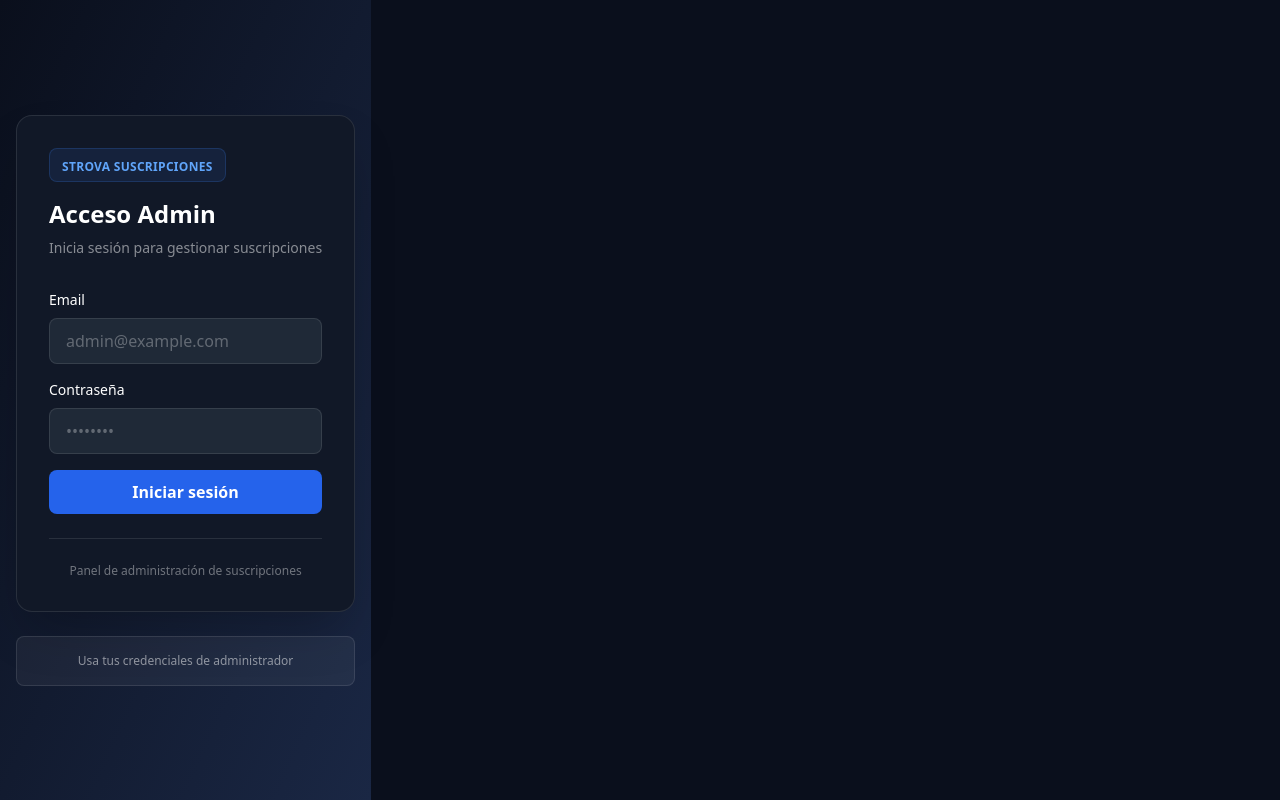
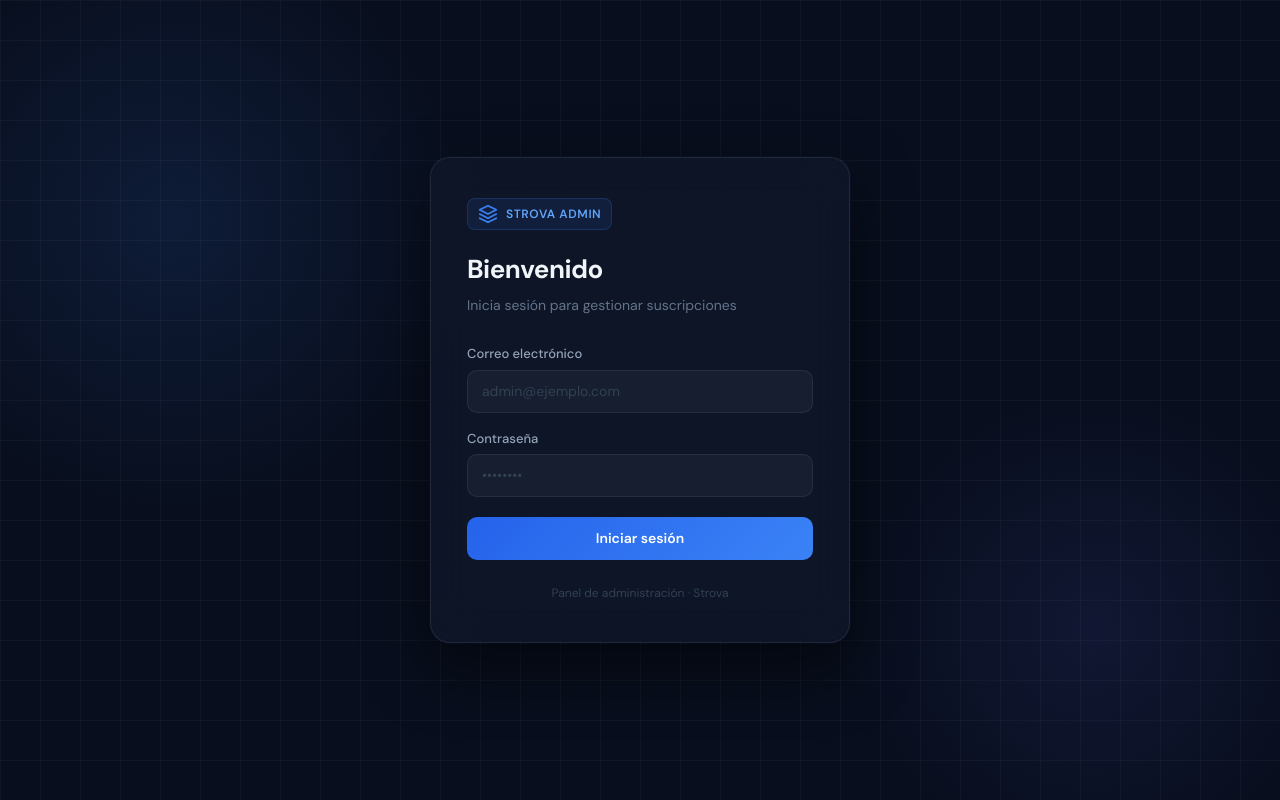
Before and after one commit to alainaspiro-byte/Strova_Admin, a Next.js app: page /login in a window 1280 px wide. Built offline with nearby package versions, Linux system fonts and the light colour scheme.

Commit message:
Correccion de carga de datos en tabla Organizaciones

```diff
--- a/app/login/page.tsx
+++ b/app/login/page.tsx
@@ -23,7 +23,6 @@ export default function LoginPage() {
     e.preventDefault()
     setError('')
     setIsLoading(true)
-
     try {
       await login(email, password)
       router.push('/')
@@ -34,56 +33,57 @@ export default function LoginPage() {
     }
   }
 
-  if (authLoading) {
+  if (authLoading || isAuthenticated) {
     return (
-      <div className="min-h-screen bg-[#f8fafc] dark:bg-[#0a0f1c] flex items-center justify-center">
-        <p className="text-slate-600 dark:text-white/50 text-sm">Cargando…</p>
-      </div>
-    )
-  }
-
-  if (isAuthenticated) {
-    return (
-      <div className="min-h-screen bg-[#f8fafc] dark:bg-[#0a0f1c] flex items-center justify-center">
-        <p className="text-slate-600 dark:text-white/50 text-sm">Redirigiendo al panel…</p>
+      <div style={styles.root}>
+        <p style={{ color: '#94a3b8', fontSize: 14 }}>
+          {isAuthenticated ? 'Redirigiendo…' : 'Cargando…'}
+        </p>
       </div>
     )
   }
 
   return (
-    <div className="min-h-screen bg-gradient-to-br from-slate-100 to-slate-200 dark:from-[#0a0f1c] dark:to-[#1a2744] flex items-center justify-center p-4">
-      <div className="w-full max-w-md">
-        <div className="bg-white dark:bg-[#111827] rounded-2xl border border-slate-200 dark:border-white/10 p-8 shadow-xl dark:shadow-2xl">
-          <div className="mb-8">
-            <div className="inline-block px-3 py-1 rounded-lg bg-blue-500/10 border border-blue-500/20 mb-4">
-              <span className="text-xs font-semibold text-blue-600 dark:text-blue-400 uppercase tracking-wide">
-                Strova Suscripciones
-              </span>
+    <>
+      <style>{css}</style>
+      <div style={styles.root}>
+        {/* Fondo decorativo */}
+        <div style={styles.bgOrb1} />
+        <div style={styles.bgOrb2} />
+        <div style={styles.bgGrid} />
+
+        {/* Modal centrado */}
+        <div style={styles.card} className="login-card">
+          {/* Header */}
+          <div style={styles.cardHeader}>
+            <div style={styles.logo}>
+              <svg width="20" height="20" viewBox="0 0 24 24" fill="none">
+                <path d="M12 2L2 7l10 5 10-5-10-5zM2 17l10 5 10-5M2 12l10 5 10-5" stroke="#3b82f6" strokeWidth="2" strokeLinecap="round" strokeLinejoin="round"/>
+              </svg>
+              <span style={styles.logoText}>Strova Admin</span>
             </div>
-            <h1 className="text-2xl font-bold text-slate-900 dark:text-white mb-2">Acceso Admin</h1>
-            <p className="text-sm text-slate-600 dark:text-white/50">Inicia sesión para gestionar suscripciones</p>
+            <h1 style={styles.title}>Bienvenido</h1>
+            <p style={styles.subtitle}>Inicia sesión para gestionar suscripciones</p>
           </div>
 
-          <form onSubmit={handleSubmit} className="space-y-4">
-            <div>
-              <label htmlFor="email" className="block text-sm font-medium text-slate-700 dark:text-white mb-2">
-                Email
-              </label>
+          {/* Formulario */}
+          <form onSubmit={handleSubmit} style={styles.form}>
+            <div style={styles.field}>
+              <label htmlFor="email" style={styles.label}>Correo electrónico</label>
               <input
                 id="email"
                 type="email"
                 value={email}
                 onChange={(e) => setEmail(e.target.value)}
-                placeholder="admin@example.com"
+                placeholder="admin@ejemplo.com"
                 required
-                className="w-full px-4 py-2.5 bg-white dark:bg-[#1f2937] border border-slate-300 dark:border-white/10 rounded-lg text-slate-900 dark:text-white placeholder-slate-400 dark:placeholder-white/30 focus:outline-none focus:border-blue-500/50 focus:ring-2 focus:ring-blue-500/20 transition"
+                style={styles.input}
+                className="login-input"
               />
             </div>
 
-            <div>
-              <label htmlFor="password" className="block text-sm font-medium text-slate-700 dark:text-white mb-2">
-                Contraseña
-              </label>
+            <div style={styles.field}>
+              <label htmlFor="password" style={styles.label}>Contraseña</label>
               <input
                 id="password"
                 type="password"
@@ -91,34 +91,247 @@ export default function LoginPage() {
                 onChange={(e) => setPassword(e.target.value)}
                 placeholder="••••••••"
                 required
-                className="w-full px-4 py-2.5 bg-white dark:bg-[#1f2937] border border-slate-300 dark:border-white/10 rounded-lg text-slate-900 dark:text-white placeholder-slate-400 dark:placeholder-white/30 focus:outline-none focus:border-blue-500/50 focus:ring-2 focus:ring-blue-500/20 transition"
+                style={styles.input}
+                className="login-input"
               />
             </div>
 
             {error && (
-              <div className="px-4 py-3 rounded-lg bg-red-500/10 border border-red-500/20">
-                <p className="text-sm text-red-600 dark:text-red-400">{error}</p>
+              <div style={styles.errorBox} className="login-error">
+                <svg width="14" height="14" viewBox="0 0 24 24" fill="none" style={{ flexShrink: 0 }}>
+                  <circle cx="12" cy="12" r="10" stroke="#f87171" strokeWidth="2"/>
+                  <line x1="12" y1="8" x2="12" y2="12" stroke="#f87171" strokeWidth="2" strokeLinecap="round"/>
+                  <circle cx="12" cy="16" r="1" fill="#f87171"/>
+                </svg>
+                <span>{error}</span>
               </div>
             )}
 
             <button
               type="submit"
               disabled={isLoading}
-              className="w-full py-2.5 bg-blue-600 hover:bg-blue-700 disabled:bg-blue-600/50 disabled:cursor-not-allowed text-white font-semibold rounded-lg transition duration-200"
+              style={styles.button}
+              className="login-btn"
             >
-              {isLoading ? 'Iniciando sesión...' : 'Iniciar sesión'}
+              {isLoading ? (
+                <span style={styles.btnInner}>
+                  <span style={styles.spinner} className="spinner" />
+                  Iniciando sesión…
+                </span>
+              ) : (
+                'Iniciar sesión'
+              )}
             </button>
           </form>
 
-          <div className="mt-6 pt-6 border-t border-slate-200 dark:border-white/10">
-            <p className="text-xs text-slate-500 dark:text-white/40 text-center">Panel de administración de suscripciones</p>
-          </div>
-        </div>
-
-        <div className="mt-6 p-4 rounded-lg bg-white/80 dark:bg-white/5 border border-slate-200 dark:border-white/10 text-xs text-slate-600 dark:text-white/50 text-center">
-          <p>Usa tus credenciales de administrador</p>
+          <p style={styles.footer}>Panel de administración · Strova</p>
         </div>
       </div>
-    </div>
+    </>
   )
 }
+
+const styles: Record<string, React.CSSProperties> = {
+  root: {
+    position: 'fixed',
+    inset: 0,
+    display: 'flex',
+    alignItems: 'center',
+    justifyContent: 'center',
+    background: '#080e1d',
+    overflow: 'hidden',
+    fontFamily: "'DM Sans', system-ui, sans-serif",
+  },
+  bgOrb1: {
+    position: 'absolute',
+    width: 600,
+    height: 600,
+    borderRadius: '50%',
+    background: 'radial-gradient(circle, rgba(59,130,246,0.12) 0%, transparent 70%)',
+    top: '-10%',
+    left: '-10%',
+    pointerEvents: 'none',
+  },
+  bgOrb2: {
+    position: 'absolute',
+    width: 500,
+    height: 500,
+    borderRadius: '50%',
+    background: 'radial-gradient(circle, rgba(99,102,241,0.1) 0%, transparent 70%)',
+    bottom: '-10%',
+    right: '-5%',
+    pointerEvents: 'none',
+  },
+  bgGrid: {
+    position: 'absolute',
+    inset: 0,
+    backgroundImage: `linear-gradient(rgba(255,255,255,0.03) 1px, transparent 1px),
+      linear-gradient(90deg, rgba(255,255,255,0.03) 1px, transparent 1px)`,
+    backgroundSize: '40px 40px',
+    pointerEvents: 'none',
+  },
+  card: {
+    position: 'relative',
+    width: '100%',
+    maxWidth: 420,
+    margin: '0 16px',
+    background: 'rgba(15, 23, 42, 0.85)',
+    backdropFilter: 'blur(20px)',
+    border: '1px solid rgba(255,255,255,0.08)',
+    borderRadius: 20,
+    padding: '40px 36px',
+    boxShadow: '0 25px 60px rgba(0,0,0,0.5), 0 0 0 1px rgba(59,130,246,0.05)',
+  },
+  cardHeader: {
+    marginBottom: 28,
+  },
+  logo: {
+    display: 'inline-flex',
+    alignItems: 'center',
+    gap: 8,
+    background: 'rgba(59,130,246,0.1)',
+    border: '1px solid rgba(59,130,246,0.2)',
+    borderRadius: 8,
+    padding: '5px 10px',
+    marginBottom: 20,
+  },
+  logoText: {
+    fontSize: 12,
+    fontWeight: 600,
+    color: '#60a5fa',
+    letterSpacing: '0.05em',
+    textTransform: 'uppercase' as const,
+  },
+  title: {
+    fontSize: 26,
+    fontWeight: 700,
+    color: '#f1f5f9',
+    margin: '0 0 6px',
+    letterSpacing: '-0.02em',
+  },
+  subtitle: {
+    fontSize: 14,
+    color: '#64748b',
+    margin: 0,
+  },
+  form: {
+    display: 'flex',
+    flexDirection: 'column' as const,
+    gap: 16,
+  },
+  field: {
+    display: 'flex',
+    flexDirection: 'column' as const,
+    gap: 6,
+  },
+  label: {
+    fontSize: 13,
+    fontWeight: 500,
+    color: '#94a3b8',
+  },
+  input: {
+    width: '100%',
+    padding: '10px 14px',
+    background: 'rgba(255,255,255,0.04)',
+    border: '1px solid rgba(255,255,255,0.08)',
+    borderRadius: 10,
+    color: '#f1f5f9',
+    fontSize: 14,
+    outline: 'none',
+    boxSizing: 'border-box' as const,
+    transition: 'border-color 0.2s, box-shadow 0.2s',
+  },
+  errorBox: {
+    display: 'flex',
+    alignItems: 'flex-start',
+    gap: 8,
+    padding: '10px 14px',
+    background: 'rgba(239,68,68,0.08)',
+    border: '1px solid rgba(239,68,68,0.2)',
+    borderRadius: 10,
+    color: '#fca5a5',
+    fontSize: 13,
+    lineHeight: 1.5,
+  },
+  button: {
+    width: '100%',
+    padding: '11px 0',
+    background: 'linear-gradient(135deg, #2563eb, #3b82f6)',
+    border: 'none',
+    borderRadius: 10,
+    color: '#fff',
+    fontSize: 14,
+    fontWeight: 600,
+    cursor: 'pointer',
+    transition: 'opacity 0.2s, transform 0.1s',
+    marginTop: 4,
+  },
+  btnInner: {
+    display: 'flex',
+    alignItems: 'center',
+    justifyContent: 'center',
+    gap: 8,
+  },
+  spinner: {
+    width: 14,
+    height: 14,
+    border: '2px solid rgba(255,255,255,0.3)',
+    borderTopColor: '#fff',
+    borderRadius: '50%',
+    display: 'inline-block',
+  },
+  footer: {
+    marginTop: 24,
+    fontSize: 12,
+    color: '#334155',
+    textAlign: 'center' as const,
+  },
+}
+
+const css = `
+  @import url('https://fonts.googleapis.com/css2?family=DM+Sans:wght@400;500;600;700&display=swap');
+
+  .login-card {
+    animation: cardIn 0.4s cubic-bezier(0.16, 1, 0.3, 1) both;
+  }
+  @keyframes cardIn {
+    from { opacity: 0; transform: translateY(20px) scale(0.97); }
+    to   { opacity: 1; transform: translateY(0) scale(1); }
+  }
+
+  .login-input:focus {
+    border-color: rgba(59,130,246,0.5) !important;
+    box-shadow: 0 0 0 3px rgba(59,130,246,0.12) !important;
+  }
+  .login-input::placeholder {
+    color: #334155;
+  }
+
+  .login-btn:hover:not(:disabled) {
+    opacity: 0.9;
+    transform: translateY(-1px);
+  }
+  .login-btn:active:not(:disabled) {
+    transform: translateY(0);
+  }
+  .login-btn:disabled {
+    opacity: 0.6;
+    cursor: not-allowed;
+  }
+
+  .login-error {
+    animation: shake 0.3s ease;
+  }
+  @keyframes shake {
+    0%, 100% { transform: translateX(0); }
+    25%       { transform: translateX(-4px); }
+    75%       { transform: translateX(4px); }
+  }
+
+  .spinner {
+    animation: spin 0.7s linear infinite;
+  }
+  @keyframes spin {
+    to { transform: rotate(360deg); }
+  }
+`
--- a/lib/api.ts
+++ b/lib/api.ts
@@ -541,6 +541,58 @@ export class ApiClient {
   }
 
   /**
+   * Carga organizaciones y usuarios en paralelo, luego cruza por organizationId
+   * para enriquecer cada fila con adminName, adminEmail y adminPhone.
+   *
+   * La API no devuelve datos del admin en GET /organization, pero cada UserResponse
+   * tiene organizationId, fullName, email y phone, lo que permite el cruce en cliente.
+   */
+  async getOrganizationsWithAdmins(params?: {
+    page?: number
+    perPage?: number
+    sortOrder?: string
+  }): Promise<PaginatedResult<OrganizationClientRow>> {
+    // Lanzar ambas llamadas en paralelo
+    const [orgsRes, usersRaw] = await Promise.all([
+      this.getOrganizations(params),
+      this.request<unknown>('/user?page=1&perPage=500').catch(() => null),
+    ])
+
+    // Construir mapa organizationId → usuario admin
+    const adminByOrgId = new Map<string, { name: string; email: string; phone: string }>()
+    if (usersRaw) {
+      const { items: userItems } = extractPaginated<unknown>(usersRaw)
+      for (const u of userItems) {
+        const user = u as Record<string, unknown>
+        const orgId = String(user.organizationId ?? user.OrganizationId ?? '')
+        if (!orgId || orgId === 'null' || orgId === 'undefined') continue
+        // Tomar el primer usuario de la org como admin (o mejorar si hay campo role)
+        if (!adminByOrgId.has(orgId)) {
+          adminByOrgId.set(orgId, {
+            name: String(user.fullName ?? user.FullName ?? '—'),
+            email: String(user.email ?? user.Email ?? '—'),
+            phone: String(user.phone ?? user.Phone ?? ''),
+          })
+        }
+      }
+    }
+
+    // Enriquecer filas de organizaciones
+    const enriched = orgsRes.items.map((org) => {
+      const admin = adminByOrgId.get(String(org.id))
+      if (!admin) return org
+      return {
+        ...org,
+        adminName: admin.name || org.adminName,
+        adminEmail: admin.email || org.adminEmail,
+        phone: org.phone || admin.phone,
+      }
+    })
+
+    return { items: enriched, total: orgsRes.total }
+  }
+
+  /**
    * GET /api/organization/id?id={id}
    * ATENCIÓN: el id va como query param, NO como path param.
    */
```
Also changed, not shown: app/clients/page.tsx (+23 -13 lines).
